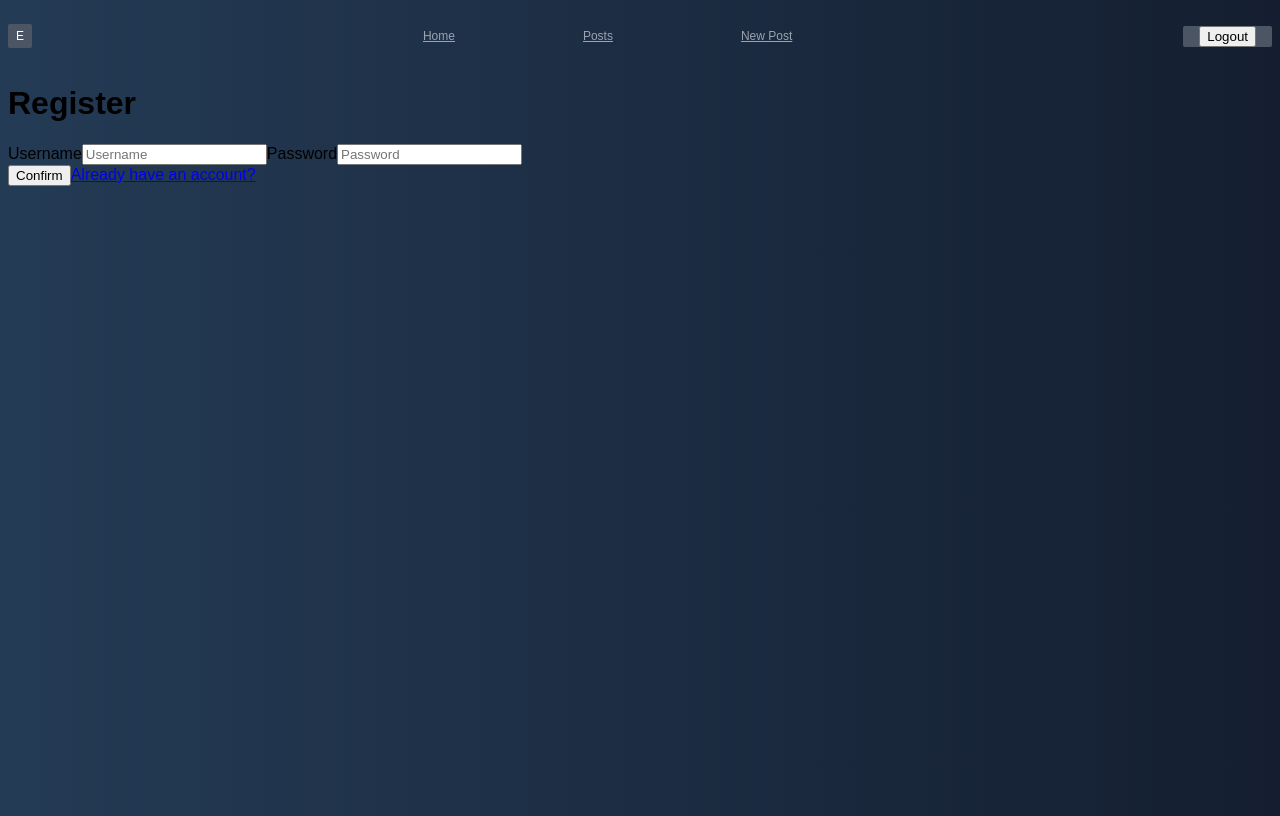
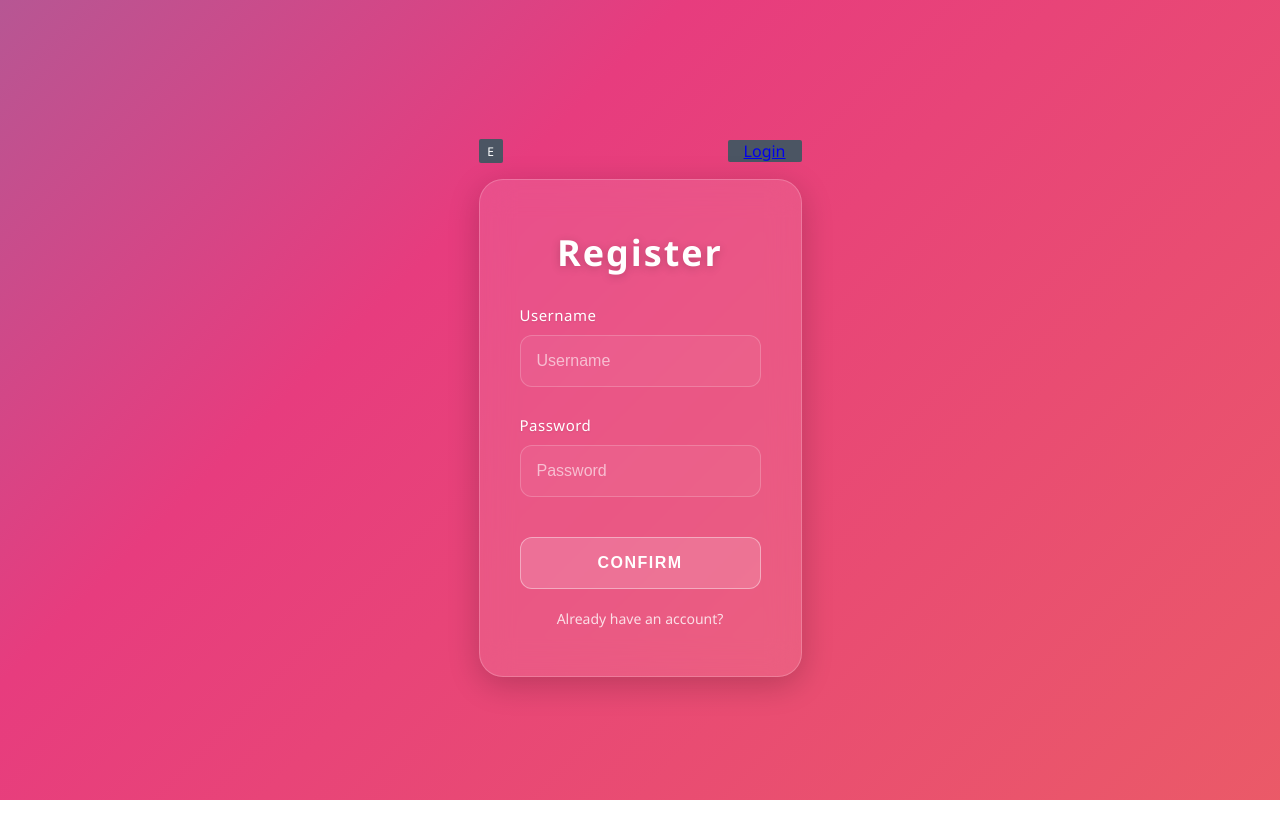
Before and after one commit to efaxy/student-survival-guides-client, a React (Create React App) app: page /register in a window 1280 px wide. Built offline with nearby package versions, Linux system fonts and the light colour scheme.

Commit message:
adding styles for login and register pages

```diff
--- a/src/components/Navbar/Navbar.jsx
+++ b/src/components/Navbar/Navbar.jsx
@@ -3,7 +3,7 @@ import './Navbar.css'
 import { Link, NavLink } from 'react-router-dom'
 
 export const Navbar = () => {
-	const isAuth = true
+	const isAuth = false
 
 	const activeStyles = {
 		color: 'white',
--- a/src/pages/LoginPage/LoginPage.css
+++ b/src/pages/LoginPage/LoginPage.css
@@ -0,0 +1,130 @@
+body {
+  margin: 0;
+  min-height: 100vh;
+  display: flex;
+  align-items: center;
+  justify-content: center;
+  background: linear-gradient(-45deg, #ee7752, #e73c7e, #23a6d5, #23d5ab);
+  background-size: 400% 400%;
+  animation: gradientBG 15s ease infinite;
+  font-family: 'Segoe UI', Roboto, Helvetica, Arial, sans-serif;
+}
+
+@keyframes gradientBG {
+  0% { background-position: 0% 50%; }
+  50% { background-position: 100% 50%; }
+  100% { background-position: 0% 50%; }
+}
+
+.login-form {
+  background: rgba(255, 255, 255, 0.1);
+  backdrop-filter: blur(16px);
+  -webkit-backdrop-filter: blur(16px);
+  border: 1px solid rgba(255, 255, 255, 0.2);
+  box-shadow: 0 8px 32px 0 rgba(0, 0, 0, 0.2);
+  border-radius: 24px;
+  width: 100%;
+  max-width: 400px;
+  padding: 48px 40px;
+  display: flex;
+  flex-direction: column;
+  gap: 28px;
+  box-sizing: border-box;
+  color: #ffffff;
+}
+
+.login-title {
+  margin: 0;
+  font-size: 36px;
+  text-align: center;
+  font-weight: 700;
+  letter-spacing: 2px;
+  text-shadow: 0 2px 10px rgba(0, 0, 0, 0.2);
+}
+
+.login-label {
+  display: flex;
+  flex-direction: column;
+  font-size: 15px;
+  font-weight: 500;
+  gap: 10px;
+  letter-spacing: 0.5px;
+  text-shadow: 0 1px 2px rgba(0, 0, 0, 0.1);
+}
+
+.login-input {
+  width: 100%;
+  padding: 16px;
+  font-size: 16px;
+  background: rgba(255, 255, 255, 0.05);
+  border: 1px solid rgba(255, 255, 255, 0.2);
+  border-radius: 12px;
+  color: #ffffff;
+  outline: none;
+  transition: all 0.3s ease;
+  box-sizing: border-box;
+}
+
+.login-input::placeholder {
+  color: rgba(255, 255, 255, 0.6);
+}
+
+.login-input:hover {
+  background: rgba(255, 255, 255, 0.1);
+}
+
+.login-input:focus {
+  background: rgba(255, 255, 255, 0.15);
+  border-color: rgba(255, 255, 255, 0.6);
+  box-shadow: 0 0 20px rgba(255, 255, 255, 0.15);
+  transform: translateY(-1px);
+}
+
+.login-btns {
+  display: flex;
+  flex-direction: column;
+  gap: 20px;
+  margin-top: 12px;
+}
+
+.login-btn {
+  width: 100%;
+  padding: 16px;
+  font-size: 16px;
+  font-weight: 600;
+  color: #ffffff;
+  background: rgba(255, 255, 255, 0.15);
+  border: 1px solid rgba(255, 255, 255, 0.4);
+  border-radius: 12px;
+  cursor: pointer;
+  transition: all 0.3s ease;
+  text-transform: uppercase;
+  letter-spacing: 1.5px;
+  position: relative;
+  overflow: hidden;
+}
+
+.login-btn:hover {
+  background: rgba(255, 255, 255, 0.25);
+  transform: translateY(-3px);
+  box-shadow: 0 10px 20px rgba(0, 0, 0, 0.2);
+  border-color: rgba(255, 255, 255, 0.8);
+}
+
+.login-btn:active {
+  transform: translateY(0);
+  box-shadow: 0 5px 10px rgba(0, 0, 0, 0.2);
+}
+
+.login-register-link {
+  font-size: 14px;
+  color: rgba(255, 255, 255, 0.8);
+  text-decoration: none;
+  text-align: center;
+  transition: all 0.3s ease;
+}
+
+.login-register-link:hover {
+  color: #ffffff;
+  text-shadow: 0 0 8px rgba(255, 255, 255, 0.6);
+}
--- a/src/pages/RegisterPage/RegisterPage.css
+++ b/src/pages/RegisterPage/RegisterPage.css
@@ -0,0 +1,112 @@
+.register-form {
+  background: rgba(255, 255, 255, 0.1);
+  backdrop-filter: blur(16px);
+  -webkit-backdrop-filter: blur(16px);
+  border: 1px solid rgba(255, 255, 255, 0.2);
+  box-shadow: 0 8px 32px 0 rgba(0, 0, 0, 0.2);
+  border-radius: 24px;
+  width: 100%;
+  max-width: 400px;
+  padding: 48px 40px;
+  display: flex;
+  flex-direction: column;
+  gap: 28px;
+  box-sizing: border-box;
+  color: #ffffff;
+}
+
+.register-title {
+  margin: 0;
+  font-size: 36px;
+  text-align: center;
+  font-weight: 700;
+  letter-spacing: 2px;
+  text-shadow: 0 2px 10px rgba(0, 0, 0, 0.2);
+}
+
+.register-label {
+  display: flex;
+  flex-direction: column;
+  font-size: 15px;
+  font-weight: 500;
+  gap: 10px;
+  letter-spacing: 0.5px;
+  text-shadow: 0 1px 2px rgba(0, 0, 0, 0.1);
+}
+
+.register-input {
+  width: 100%;
+  padding: 16px;
+  font-size: 16px;
+  background: rgba(255, 255, 255, 0.05);
+  border: 1px solid rgba(255, 255, 255, 0.2);
+  border-radius: 12px;
+  color: #ffffff;
+  outline: none;
+  transition: all 0.3s ease;
+  box-sizing: border-box;
+}
+
+.register-input::placeholder {
+  color: rgba(255, 255, 255, 0.6);
+}
+
+.register-input:hover {
+  background: rgba(255, 255, 255, 0.1);
+}
+
+.register-input:focus {
+  background: rgba(255, 255, 255, 0.15);
+  border-color: rgba(255, 255, 255, 0.6);
+  box-shadow: 0 0 20px rgba(255, 255, 255, 0.15);
+  transform: translateY(-1px);
+}
+
+.register-btns {
+  display: flex;
+  flex-direction: column;
+  gap: 20px;
+  margin-top: 12px;
+}
+
+.register-btn {
+  width: 100%;
+  padding: 16px;
+  font-size: 16px;
+  font-weight: 600;
+  color: #ffffff;
+  background: rgba(255, 255, 255, 0.15);
+  border: 1px solid rgba(255, 255, 255, 0.4);
+  border-radius: 12px;
+  cursor: pointer;
+  transition: all 0.3s ease;
+  text-transform: uppercase;
+  letter-spacing: 1.5px;
+  position: relative;
+  overflow: hidden;
+}
+
+.register-btn:hover {
+  background: rgba(255, 255, 255, 0.25);
+  transform: translateY(-3px);
+  box-shadow: 0 10px 20px rgba(0, 0, 0, 0.2);
+  border-color: rgba(255, 255, 255, 0.8);
+}
+
+.register-btn:active {
+  transform: translateY(0);
+  box-shadow: 0 5px 10px rgba(0, 0, 0, 0.2);
+}
+
+.register-login-link {
+  font-size: 14px;
+  color: rgba(255, 255, 255, 0.8);
+  text-decoration: none;
+  text-align: center;
+  transition: all 0.3s ease;
+}
+
+.register-login-link:hover {
+  color: #ffffff;
+  text-shadow: 0 0 8px rgba(255, 255, 255, 0.6);
+}
```
